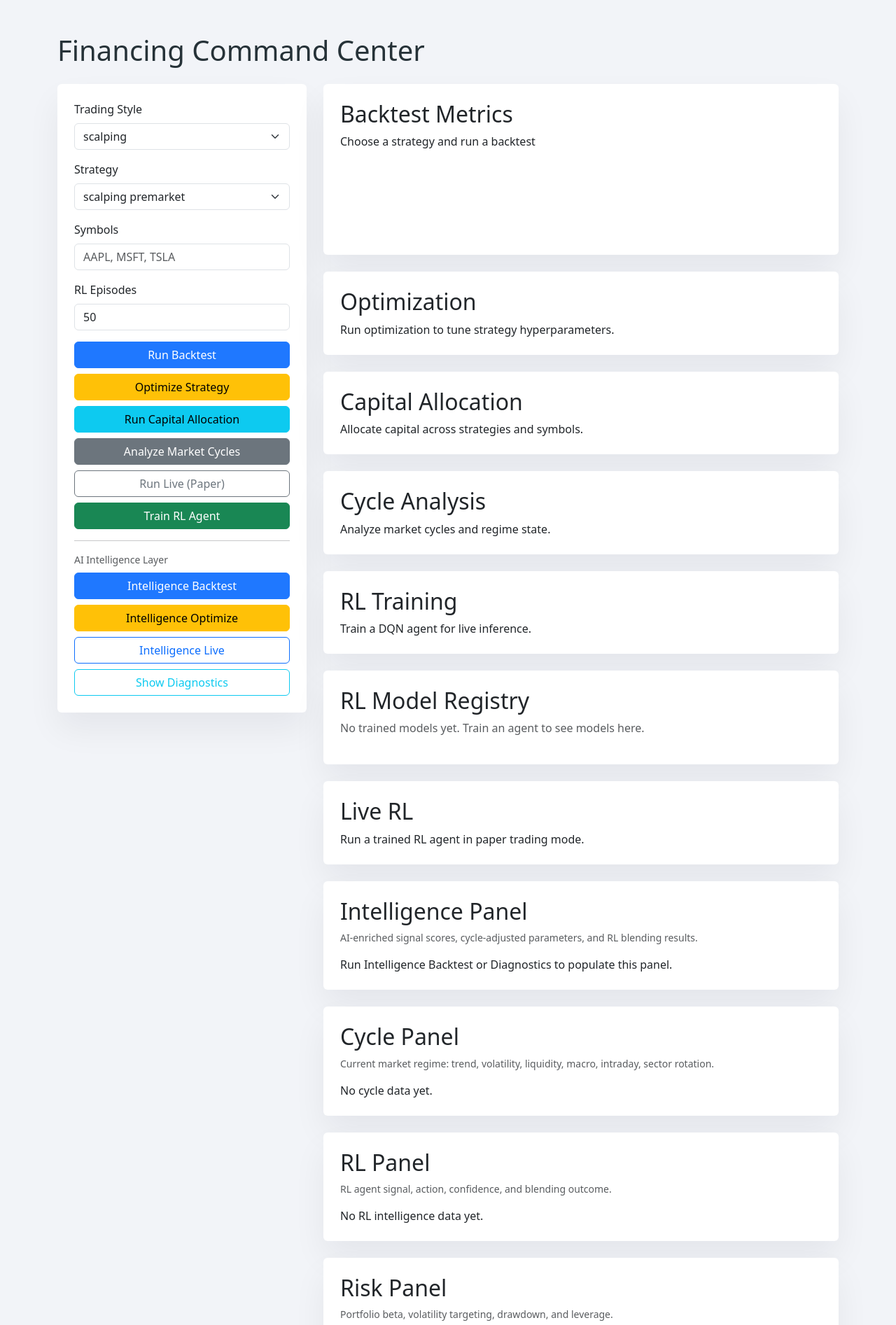
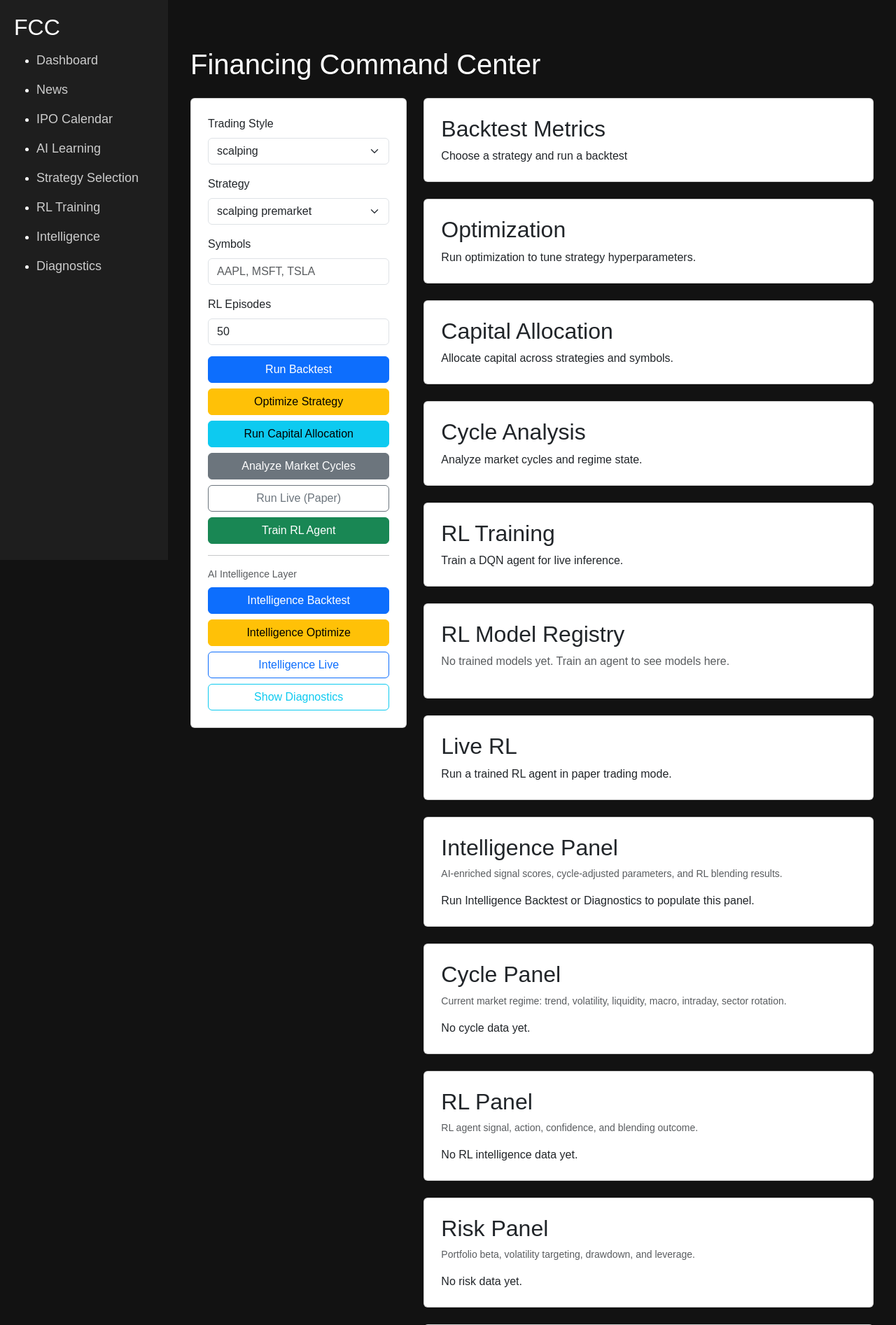
Before and after one commit to NateDaGreat-OG/Financing-Command-Center, a Flask app: page / in a window 1280 px wide. Shown: the top 1893 px of the page at 70% size. Run offline with Flask 3, Linux system fonts and the light colour scheme; data that the repository does not hold is empty; parts of the project's set-up code (start-up, migrations or seed data) failed here and were passed over.

Commit message:
updated dashboard

```diff
--- a/project/static/styles.css
+++ b/project/static/styles.css
@@ -1,59 +1,55 @@
 body {
-  background-color: #f2f4f8;
-  color: #263238;
+    margin: 0;
+    font-family: Arial, sans-serif;
+    background: #121212;
+    color: #fff;
 }
 
-.card {
-  border: none;
-  box-shadow: 0 1.5rem 3rem rgba(15, 23, 42, 0.06);
+.layout {
+    display: flex;
+    height: 100vh;
 }
 
-.btn-primary {
-  background-color: #1f78ff;
-  border-color: #1f78ff;
+.sidebar {
+    width: 240px;
+    background: #1e1e1e;
+    padding: 20px;
 }
 
-#backtestResults,
-#signalsResults,
-#tradeLogResults {
-  min-height: 150px;
+.sidebar-nav li {
+    margin: 15px 0;
 }
 
-.rl-log {
-  max-height: 200px;
-  overflow-y: auto;
-  font-family: monospace;
-  font-size: 0.8rem;
-  background: #1e2329;
-  color: #adbac7;
-  padding: 0.75rem;
-  border-radius: 4px;
+.sidebar-nav a {
+    color: #ccc;
+    text-decoration: none;
+    font-size: 18px;
 }
 
-.rl-log .log-row {
-  display: flex;
-  gap: 1rem;
-  border-bottom: 1px solid #2d333b;
-  padding: 2px 0;
+.sidebar-nav a:hover {
+    color: #fff;
 }
 
-.rl-log .log-row:last-child {
-  border-bottom: none;
+.main-content {
+    flex: 1;
+    padding: 20px;
 }
 
-.rl-log .log-ep {
-  color: #79c0ff;
-  min-width: 4rem;
+.top-tabs {
+    display: flex;
+    gap: 20px;
+    margin-bottom: 20px;
 }
 
-.rl-log .log-reward {
-  color: #56d364;
+.top-tabs a {
+    color: #aaa;
+    text-decoration: none;
+    font-size: 16px;
+    padding-bottom: 5px;
+    border-bottom: 2px solid transparent;
 }
 
-.rl-log .log-loss {
-  color: #f78166;
+.top-tabs a:hover {
+    color: #fff;
+    border-bottom: 2px solid #fff;
 }
-
-.rl-log .log-eps {
-  color: #e3b341;
-}
--- a/project/templates/base.html
+++ b/project/templates/base.html
@@ -1,8 +1,43 @@
-<nav class="navbar" style="background:#1e1e1e; padding:10px;">
-    <ul class="nav" style="list-style:none; display:flex; gap:20px; margin:0; padding:0;">
-        <li><a href="/" style="color:white; text-decoration:none;">Home</a></li>
-        <li><a href="/news" style="color:white; text-decoration:none;">News Feed</a></li>
-        <li><a href="/events" style="color:white; text-decoration:none;">IPO Calendar</a></li>
-        <li><a href="/train_news_rl" style="color:white; text-decoration:none;">Train News RL Agent</a></li>
-    </ul>
-</nav>
+<!DOCTYPE html>
+<html>
+<head>
+    <title>Financing Command Center</title>
+    <link rel="stylesheet" href="{{ url_for('static', filename='styles.css') }}">
+</head>
+
+<body>
+
+<div class="layout">
+
+    <!-- LEFT SIDEBAR -->
+    <aside class="sidebar">
+        <h2 class="logo">FCC</h2>
+        <ul class="sidebar-nav">
+            <li><a href="/">Dashboard</a></li>
+            <li><a href="/news">News</a></li>
+            <li><a href="/events">IPO Calendar</a></li>
+            <li><a href="/ai">AI Learning</a></li>
+            <li><a href="/strategies">Strategy Selection</a></li>
+            <li><a href="/rl">RL Training</a></li>
+            <li><a href="/intel">Intelligence</a></li>
+            <li><a href="/diagnostics">Diagnostics</a></li>
+        </ul>
+    </aside>
+
+    <!-- MAIN CONTENT AREA -->
+    <main class="main-content">
+
+        <!-- TOP TABS (dynamic per page) -->
+        {% block tabs %}
+        {% endblock %}
+
+        <!-- PAGE CONTENT -->
+        {% block content %}
+        {% endblock %}
+
+    </main>
+
+</div>
+
+</body>
+</html>
--- a/project/templates/index.html
+++ b/project/templates/index.html
@@ -7,6 +7,10 @@
   <link rel="stylesheet" href="https://cdn.jsdelivr.net/npm/bootstrap@5.3.1/dist/css/bootstrap.min.css" crossorigin="anonymous" />
   <link rel="stylesheet" href="/static/styles.css" />
 </head>
+{% extends "base.html" %}
+
+{% block content %}
+<div class="dashboard-container">
 <body>
   <div class="container py-5">
     <h1 class="mb-4">Financing Command Center</h1>
@@ -153,5 +157,5 @@
   </div>
   <script src="https://cdn.jsdelivr.net/npm/chart.js@4.4.0/dist/chart.umd.min.js" crossorigin="anonymous"></script>
   <script src="/static/main.js"></script>
-</body>
-</html>
+</div>
+{% endblock %}
```
Also changed, not shown: project/templates/ai.html (added, +15 -0 lines), project/templates/dashboard.html (added, +17 -0 lines), project/templates/events.html (+11 -24 lines), project/templates/news.html (+12 -29 lines).
